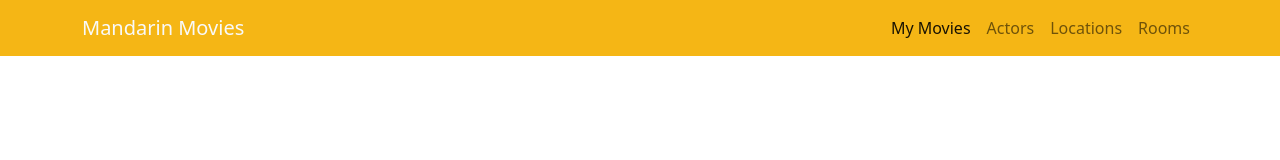
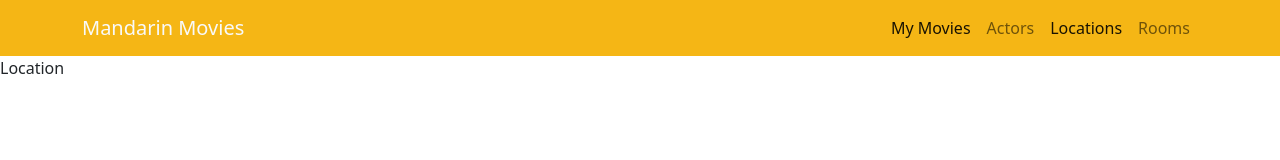
Before and after one commit to francislainy/mbfrontend, a React (Create React App) app: page /location in a window 1280 px wide. Shown: the top 160 px of the page. Built offline with nearby package versions, Linux system fonts and the light colour scheme.

Commit message:
Navigate to new components from navbar

```diff
--- a/src/App.js
+++ b/src/App.js
@@ -6,16 +6,22 @@ import {BrowserRouter as Router, Route, Routes} from "react-router-dom";
 import Home from "./components/Home";
 import MovieDetail from "./components/MovieDetail/MovieDetail";
 import Navigation from "./components/Navigation";
+import Location from "./components/Location";
+import Room from "./components/Room";
+import Actor from "./components/Actor";
 
 function App() {
 
     return (
         <div>
-            <Navigation/>
             <Router>
+                <Navigation/>
                 <Routes>
                     <Route path="/" exact element={<Home/>}/>
                     <Route path="/movie/:id" exact element={<MovieDetail/>}/>
+                    <Route path="/actor" exact element={<Actor/>}/>
+                    <Route path="/location" exact element={<Location/>}/>
+                    <Route path="/room" exact element={<Room/>}/>
                 </Routes>
             </Router>
         </div>
--- /dev/null
+++ b/src/components/Actor.js
@@ -0,0 +1,32 @@
+import React, {useEffect, useState} from 'react';
+import {useParams} from "react-router-dom";
+
+const Actor = () => {
+
+    // const [data, setData] = useState()
+    //
+    // const {id} = useParams();
+    //
+    // useEffect(() => {
+    //     const loadAll = async () => {
+    //         try {
+    //             getMovie(id).then(response => setData(response.data))
+    //         } catch (e) {
+    //             console.log(e + "error")
+    //         }
+    //     }
+    //
+    //     loadAll().then(r => console.log(r));
+    // }, [])
+
+    return (
+        <div>
+            <div>
+                {/*{data && data.character.hanzi}*/}
+                Actor
+            </div>
+        </div>
+    )
+}
+
+export default Actor;
--- /dev/null
+++ b/src/components/Location.js
@@ -0,0 +1,32 @@
+import React, {useEffect, useState} from 'react';
+import {useParams} from "react-router-dom";
+
+const Location = () => {
+
+    // const [data, setData] = useState()
+    //
+    // const {id} = useParams();
+    //
+    // useEffect(() => {
+    //     const loadAll = async () => {
+    //         try {
+    //             getMovie(id).then(response => setData(response.data))
+    //         } catch (e) {
+    //             console.log(e + "error")
+    //         }
+    //     }
+    //
+    //     loadAll().then(r => console.log(r));
+    // }, [])
+
+    return (
+        <div>
+            <div>
+                {/*{data && data.character.hanzi}*/}
+                Location
+            </div>
+        </div>
+    )
+}
+
+export default Location;
--- a/src/components/Navigation.js
+++ b/src/components/Navigation.js
@@ -1,4 +1,5 @@
 import React from 'react';
+import {NavLink} from "react-router-dom";
 
 const Navigation = () => {
 
@@ -6,20 +7,20 @@ const Navigation = () => {
         <div>
             <nav className="navbar navbar-light navbar-expand-lg navigation-clean">
                 <div className="container">
-                    <a className="navbar-brand" href="#">Mandarin Movies</a>
+                    <NavLink to="/" className="navbar-brand">Mandarin Movies</NavLink>
                     <div id="navcol-2" className="collapse navbar-collapse">
                         <ul className="navbar-nav ms-auto">
                             <li className="nav-item">
-                                <a className="nav-link active">My Movies</a>
+                                <NavLink to="/" className="nav-link active">My Movies</NavLink>
                             </li>
                             <li className="nav-item">
-                                <a className="nav-link">Actors</a>
+                                <NavLink to={"/actor"} className="nav-link">Actors</NavLink>
                             </li>
                             <li className="nav-item">
-                                <a className="nav-link">Locations</a>
+                                <NavLink to={"/location"} className="nav-link">Locations</NavLink>
                             </li>
                             <li className="nav-item">
-                                <a className="nav-link">Rooms</a>
+                                <NavLink to={"/room"} className="nav-link">Rooms</NavLink>
                             </li>
                         </ul>
                     </div>
--- /dev/null
+++ b/src/components/Room.js
@@ -0,0 +1,32 @@
+import React, {useEffect, useState} from 'react';
+import {useParams} from "react-router-dom";
+
+const Room = () => {
+
+    // const [data, setData] = useState()
+    //
+    // const {id} = useParams();
+    //
+    // useEffect(() => {
+    //     const loadAll = async () => {
+    //         try {
+    //             getMovie(id).then(response => setData(response.data))
+    //         } catch (e) {
+    //             console.log(e + "error")
+    //         }
+    //     }
+    //
+    //     loadAll().then(r => console.log(r));
+    // }, [])
+
+    return (
+        <div>
+            <div>
+                {/*{data && data.character.hanzi}*/}
+                Room
+            </div>
+        </div>
+    )
+}
+
+export default Room;
```
